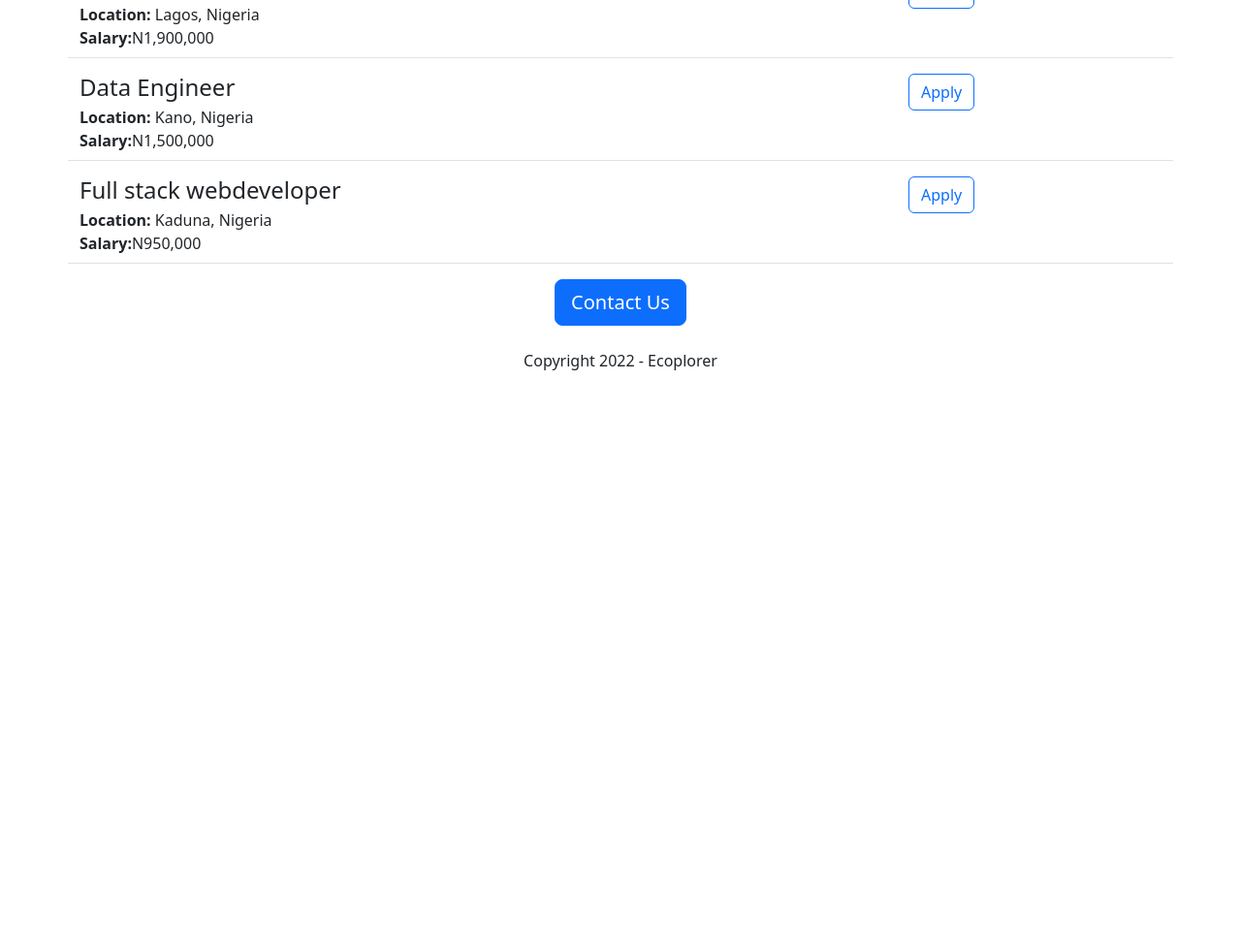
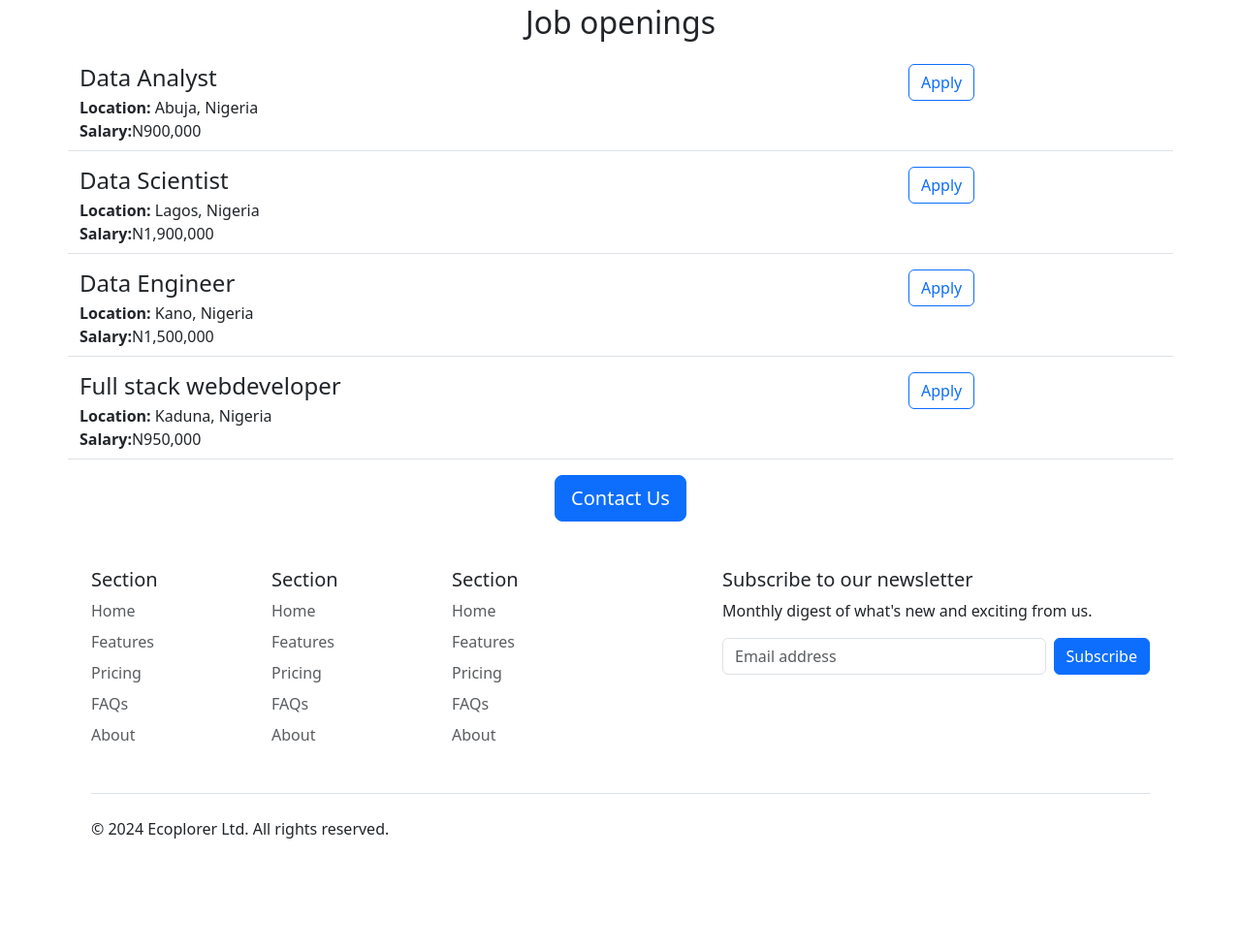
Before and after one commit to Helmont/eco-webapp, a Flask app: page / in a window 1280 px wide. Shown: the part 844-1824 px from the top of the page at 97% size. Before the commit the page ends 1226 px from the top, so only its background shows below. Run offline with Flask 3, Linux system fonts and the light colour scheme.

Commit message:
added footer

```diff
--- /dev/null
+++ b/templates/footer.html
@@ -0,0 +1,59 @@
+<div class="container">
+  <footer class="py-5">
+    <div class="row">
+      <div class="col-6 col-md-2 mb-3">
+        <h5>Section</h5>
+        <ul class="nav flex-column">
+          <li class="nav-item mb-2"><a href="#" class="nav-link p-0 text-body-secondary">Home</a></li>
+          <li class="nav-item mb-2"><a href="#" class="nav-link p-0 text-body-secondary">Features</a></li>
+          <li class="nav-item mb-2"><a href="#" class="nav-link p-0 text-body-secondary">Pricing</a></li>
+          <li class="nav-item mb-2"><a href="#" class="nav-link p-0 text-body-secondary">FAQs</a></li>
+          <li class="nav-item mb-2"><a href="#" class="nav-link p-0 text-body-secondary">About</a></li>
+        </ul>
+      </div>
+
+      <div class="col-6 col-md-2 mb-3">
+        <h5>Section</h5>
+        <ul class="nav flex-column">
+          <li class="nav-item mb-2"><a href="#" class="nav-link p-0 text-body-secondary">Home</a></li>
+          <li class="nav-item mb-2"><a href="#" class="nav-link p-0 text-body-secondary">Features</a></li>
+          <li class="nav-item mb-2"><a href="#" class="nav-link p-0 text-body-secondary">Pricing</a></li>
+          <li class="nav-item mb-2"><a href="#" class="nav-link p-0 text-body-secondary">FAQs</a></li>
+          <li class="nav-item mb-2"><a href="#" class="nav-link p-0 text-body-secondary">About</a></li>
+        </ul>
+      </div>
+
+      <div class="col-6 col-md-2 mb-3">
+        <h5>Section</h5>
+        <ul class="nav flex-column">
+          <li class="nav-item mb-2"><a href="#" class="nav-link p-0 text-body-secondary">Home</a></li>
+          <li class="nav-item mb-2"><a href="#" class="nav-link p-0 text-body-secondary">Features</a></li>
+          <li class="nav-item mb-2"><a href="#" class="nav-link p-0 text-body-secondary">Pricing</a></li>
+          <li class="nav-item mb-2"><a href="#" class="nav-link p-0 text-body-secondary">FAQs</a></li>
+          <li class="nav-item mb-2"><a href="#" class="nav-link p-0 text-body-secondary">About</a></li>
+        </ul>
+      </div>
+
+      <div class="col-md-5 offset-md-1 mb-3">
+        <form>
+          <h5>Subscribe to our newsletter</h5>
+          <p>Monthly digest of what's new and exciting from us.</p>
+          <div class="d-flex flex-column flex-sm-row w-100 gap-2">
+            <label for="newsletter1" class="visually-hidden">Email address</label>
+            <input id="newsletter1" type="text" class="form-control" placeholder="Email address">
+            <button class="btn btn-primary" type="button">Subscribe</button>
+          </div>
+        </form>
+      </div>
+    </div>
+
+    <div class="d-flex flex-column flex-sm-row justify-content-between py-4 my-4 border-top">
+      <p>&copy; 2024 Ecoplorer Ltd. All rights reserved.</p>
+      <ul class="list-unstyled d-flex">
+        <li class="ms-3"><a class="link-body-emphasis" href="#"><svg class="bi" width="24" height="24"><use xlink:href="#twitter"/></svg></a></li>
+        <li class="ms-3"><a class="link-body-emphasis" href="#"><svg class="bi" width="24" height="24"><use xlink:href="#instagram"/></svg></a></li>
+        <li class="ms-3"><a class="link-body-emphasis" href="#"><svg class="bi" width="24" height="24"><use xlink:href="#facebook"/></svg></a></li>
+      </ul>
+    </div>
+  </footer>
+</div>
--- a/templates/home.html
+++ b/templates/home.html
@@ -10,16 +10,21 @@
       height:360px;
       width: 100%;
       object-fit:cover;
+      margin-bottom:16px
     }
   </style>
 </head>
 <body>
+  {% include 'nav.html'%}
+  <img class="img-fluid" id="careers" src="https://056a2334-bfad-4d7e-8184-3f6784a7487e-00-uk9fi3odyz3j.spock.replit.dev/static/careers.jpg"
+    >
    <div class="container">
      <h1 class ="text-center mt-2 mb-4">{{company_name}} Careers</h1>
-     <img class="img-fluid" id="careers" src="https://056a2334-bfad-4d7e-8184-3f6784a7487e-00-uk9fi3odyz3j.spock.replit.dev/static/careers.jpg"
-        >
-     <h2 class="text-center mt-2 mb-4">About
-       Ecoplorer</h2>
+
+     <div class="row" style="margin-bottom:16px">
+
+       <div class="col-md-6">
+
       <p class="lead">
         They may also collaborate with other teams to
         develop data-driven strategies and
@@ -32,6 +37,11 @@
         businesses make informed decisions and drive
         growth through data-driven insights.
       </p>
+         </div>
+       <div class="d-none d-md-block col-md-6">
+       <img src="/static/people.jpg" style="height:320px; border-radius:6px" alt="">
+         </div>
+       </div>
       <h2 class="text-center mt-2 mb-4">Job openings</h2>
       <div >
           {% for job in jobs %}
@@ -42,10 +52,8 @@
       <div class = "text-center">
       <button class="btn btn-primary btn-lg">Contact
       Us</button
-                                <br>
-        <p class="mt-4">Copyright 2022 - Ecoplorer</p>
       </div>
   </div>
-
+  {% include 'footer.html'%}
 </body>
 </html>
--- /dev/null
+++ b/templates/nav.html
@@ -0,0 +1,9 @@
+<nav class="navbar shadow-sm fixed-top bg-white">
+  <div class="container-fluid">
+    <a class="navbar-brand" href="#">
+      <img src="/static/logo.svg" alt="Logo" width="30" height="24" class="d-inline-block align-text-top">
+      Ecoplorer
+    </a>
+  </div>
+</nav>
+<div style="height:56px"></div>
```
Also changed, not shown: static/logo.svg (added), 1 other file.
